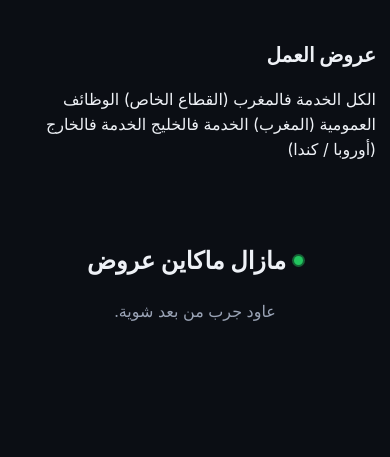
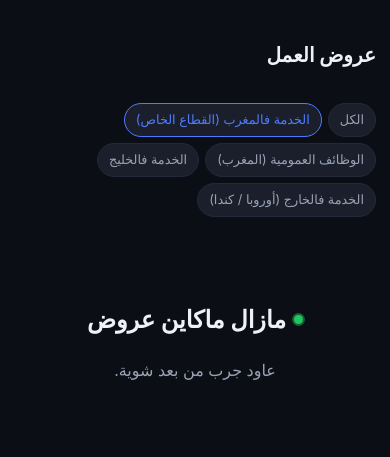
Before and after one commit to Zakaria-Bandadi-dev/corvx, a Flask app: page /jobs?category=private_ma in a window 390 px wide. Shown: the part 52-509 px from the top of the page. Run offline with Flask 3, Linux system fonts and the light colour scheme; data that the repository does not hold is empty; some libraries are stand-ins or nearby versions.

Commit message:
Add styles for job cards and category tabs

```diff
--- a/static/css/style.css
+++ b/static/css/style.css
@@ -181,3 +181,37 @@ footer {
     .controls select { width: 100%; }
     .hero h1 { font-size: 1.25rem; }
 }
+
+.job-card {
+    background: var(--surface);
+    border: 1px solid var(--border);
+    border-radius: 14px;
+    padding: 18px 20px;
+    margin-bottom: 16px;
+}
+.job-card h2 { margin: 4px 0 6px; font-size: 1.15rem; }
+.job-meta { color: var(--text-dim); font-size: 0.85rem; margin-bottom: 10px; }
+.job-block { margin-top: 10px; }
+.job-block strong { color: var(--accent); display: block; margin-bottom: 3px; font-size: 0.85rem; }
+.job-block p { margin: 0; font-size: 0.92rem; color: var(--text); white-space: pre-line; }
+.cat-tabs { display: flex; gap: 8px; flex-wrap: wrap; margin: 16px 0 4px; }
+.cat-tabs a {
+    background: var(--surface-2);
+    border: 1px solid var(--border);
+    padding: 7px 14px;
+    border-radius: 999px;
+    font-size: 0.85rem;
+    color: var(--text-dim);
+}
+.cat-tabs a.active { color: var(--accent); border-color: var(--accent); }
+.job-source {
+    margin-top: 10px;
+    font-size: 0.85rem;
+}
+.job-source a { color: var(--accent); font-weight: 600; }
+
+@media (max-width: 768px) {
+    .job-card { padding: 14px 16px; }
+    .cat-tabs { gap: 6px; }
+    .cat-tabs a { padding: 6px 11px; font-size: 0.8rem; }
+}
```
